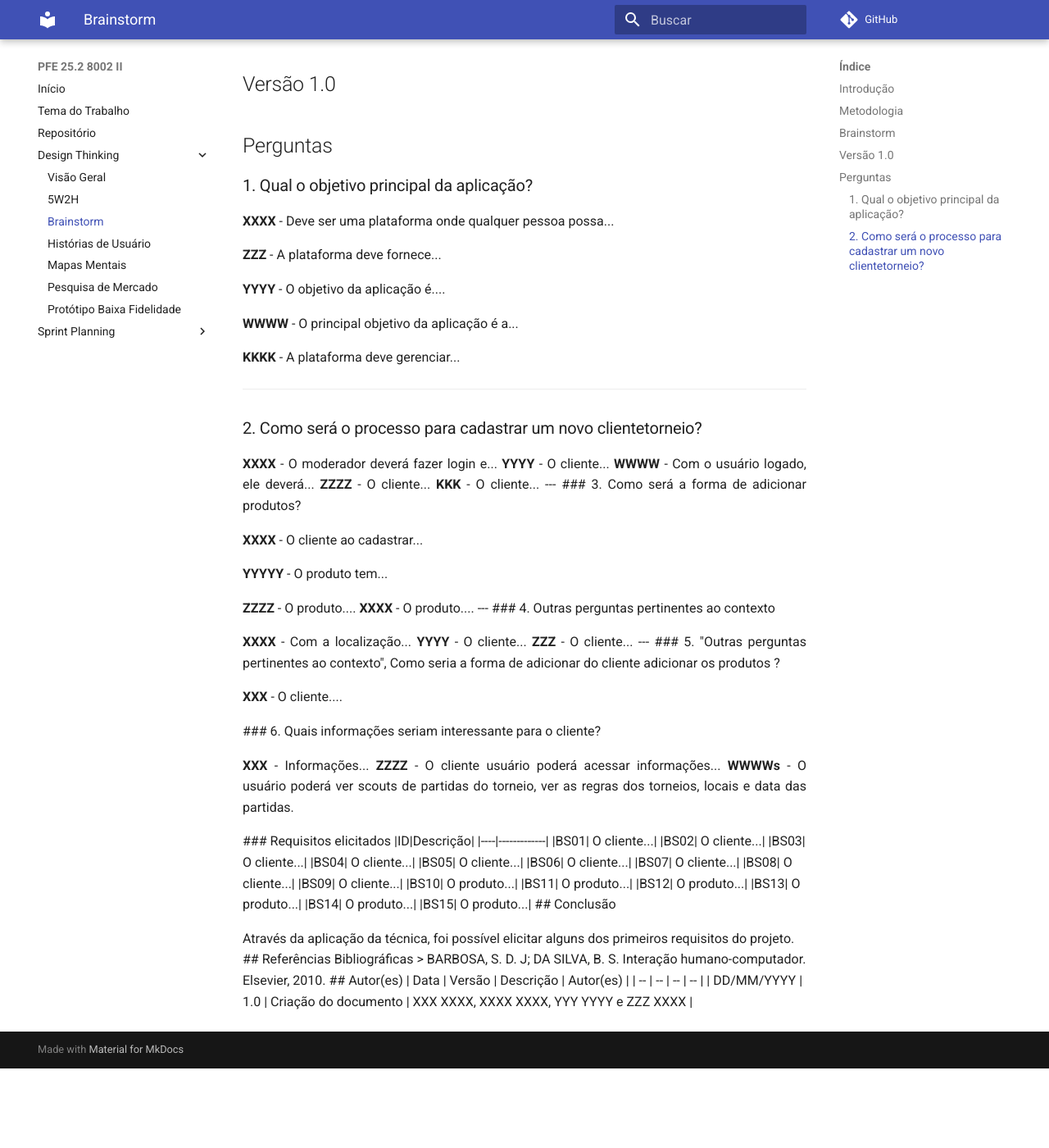
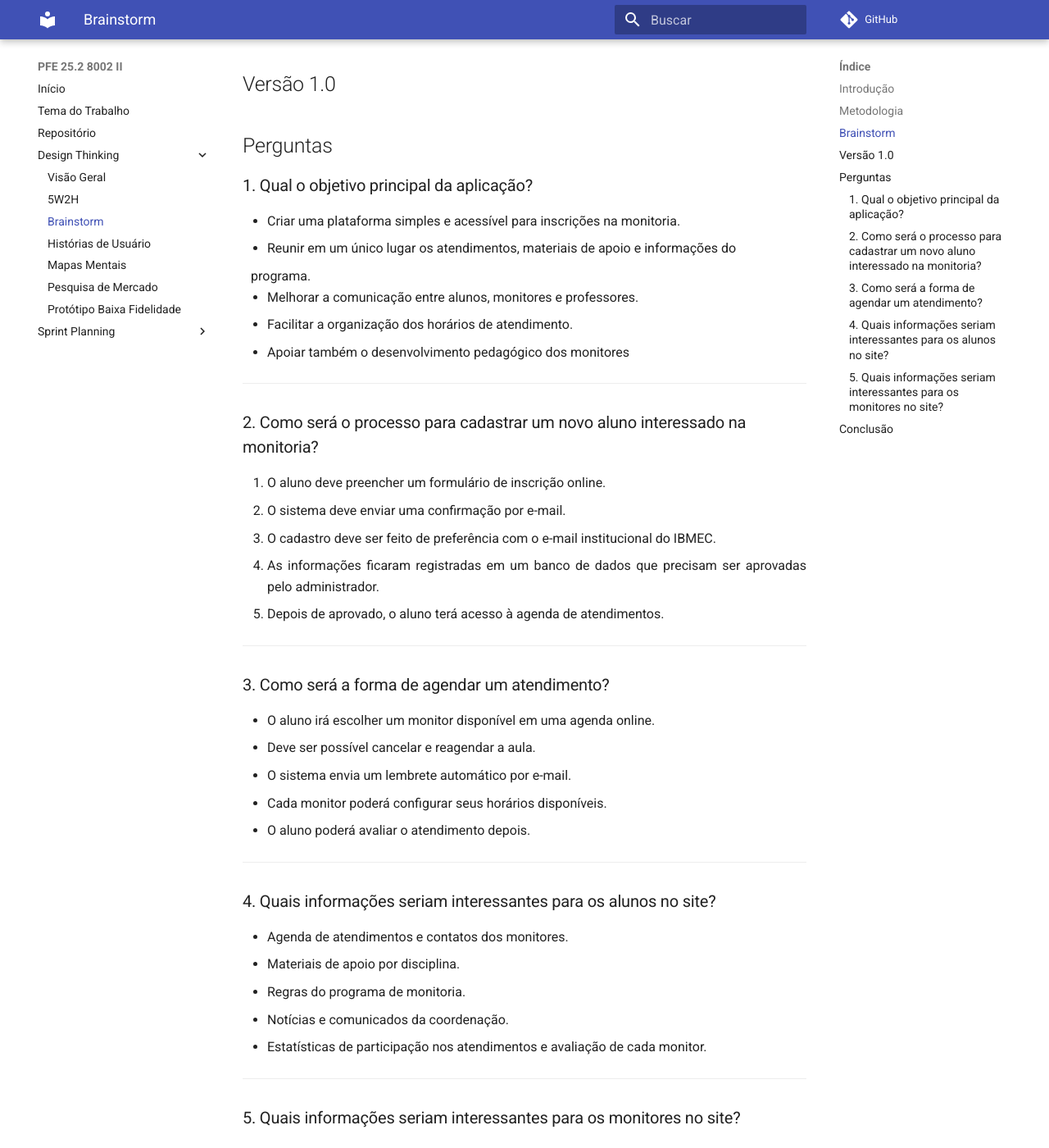
Before and after one commit to Projetos-de-Extensao/PFE_25.2_8002_II, an MkDocs documentation site: the page built from docs/design-thinking/Brainstorm.md, in a window 1280 px wide and 1400 px high, scrolled down 531 px. Shown: the whole window at 82% size. Built offline with MkDocs 1.6.1 and Material for MkDocs 9.7.7, drawn with Linux system fonts in a browser that asks for light colours; comment, search, counter and statistics services are not loaded; before the commit the page ends 1834 px from its top, so only the background shows below that; some of the changed text lies outside the part shown.

Commit message:
Adicionei  a parte do Brainstorm

```diff
--- a/docs/design-thinking/Brainstorm.md
+++ b/docs/design-thinking/Brainstorm.md
@@ -10,7 +10,8 @@ O brainstorm é uma técnica de elicitação de requisitos que consiste em reuni
 
 ## Metodologia
 <p align = "justify">
-A equipe se reuniu para debater ideias gerais sobre o projeto via..., começou .... e terminou..., onde o XXXX XXXX foi o moderador, direcionando a equipe com questões pré-elaboradas, e transcrevendo as respostas para o documento.
+A equipe se reuniu para debater ideias gerais sobre o projeto via Google Meet, no dia 25/09/2025, das 19h às 20h30.
+O moderador foi Matheus Alvarenga, que direcionou a equipe com questões pré-elaboradas e registrou as respostas para este documento.
 </p>
 
 ## Brainstorm
@@ -21,109 +22,68 @@ A equipe se reuniu para debater ideias gerais sobre o projeto via..., começou .
 
 ### 1. Qual o objetivo principal da aplicação?
 
-<p align = "justify">
-<b>XXXX</b> - Deve ser uma plataforma onde qualquer pessoa possa...
-</p>
-
-<b>ZZZ</b> - A plataforma deve fornece...
-
-<b>YYYY</b> - O objetivo da aplicação é....
-
-<b>WWWW</b> - O principal objetivo da aplicação é a...
-
-<b>KKKK</b> - A plataforma deve gerenciar...
-</p>
+<ul style="text-align: justify;">
+<li> Criar uma plataforma simples e acessível para inscrições na monitoria. </li>
+<li>Reunir em um único lugar os atendimentos, materiais de apoio e informações do</li>
+programa.
+<li>Melhorar a comunicação entre alunos, monitores e professores.</li>
+<li>Facilitar a organização dos horários de atendimento.</li>
+<li>Apoiar também o desenvolvimento pedagógico dos monitores</li>
+</ul>
 
 ---
 
-### 2. Como será o processo para cadastrar um novo clientetorneio?
+### 2. Como será o processo para cadastrar um novo aluno interessado na monitoria?
 
-<p align = "justify">
-<b>XXXX</b> - O moderador deverá fazer login e...
-
-<b>YYYY</b> - O cliente...
-
-<b>WWWW</b> - Com o usuário logado, ele deverá...
-
-<b>ZZZZ</b> - O cliente...
-
-<b>KKK</b> - O cliente...
+<ol style="text-align: justify;">
+<li> O aluno deve preencher um formulário de inscrição online.</li>
+<li> O sistema deve enviar uma confirmação por e-mail.</li>
+<li> O cadastro deve ser feito de preferência com o e-mail institucional do IBMEC.</li>
+<li> As informações ficaram registradas em um banco de dados que precisam ser
+aprovadas pelo administrador.</li>
+<li>Depois de aprovado, o aluno terá acesso à agenda de atendimentos.</li>
+</ol>
 
 ---
 
-### 3. Como será a forma de adicionar produtos?
+### 3. Como será a forma de agendar um atendimento?
 
-<p align = "justify">
-<b>XXXX</b> - O cliente ao cadastrar...
-</p>
+<ul style="text-align: justify;">
+<li>O aluno irá escolher um monitor disponível em uma agenda online.</li>
+<li>Deve ser possível cancelar e reagendar a aula.</li>
+<li>O sistema envia um  lembrete automático por e-mail.</li>
+<li>Cada monitor poderá configurar seus horários disponíveis.</li>
+<li>O aluno poderá avaliar o atendimento depois.</li>
+</ul>
 
-<p align = "justify">
-<b>YYYYY</b> - O produto tem...
-</p>
+---
 
-<b>ZZZZ</b> - O produto....
+### 4.  Quais informações seriam interessantes para os alunos no site?
 
-<b>XXXX</b> - O produto....
+<ul style="text-align: justify;">
+<li>Agenda de atendimentos e contatos dos monitores.</li>
+<li>Materiais de apoio por disciplina.</li>
+<li>Regras do programa de monitoria.</li>
+<li>Notícias e comunicados da coordenação.</li>
+<li>Estatísticas de participação nos atendimentos e avaliação de cada monitor.</li>
+</ul>
 
 
 ---
 
-### 4. Outras perguntas pertinentes ao contexto
+### 5. Quais informações seriam interessantes para os monitores no site?
+<ul style="text-align: justify;">
+<li>Relatório de presenças dos alunos.</li>
+<li>Ferramentas  para upload de materiais de apoio.</li>
+<li>Espaço para comunicação direta com os professores.</li>
+<li>Painel de agendamentos confirmados.</li>
+<li>Histórico de avaliações recebidas dos alunos.</li>
+<li>Área para deixar comentários e observações para os alunos, como dicas de estudo, sugestões de materiais extras, Feedbacks sobre atendimentos ou até pequenas tarefas para reforço.</li>
+</ul>
 
-<p align = "justify">
-<b>XXXX</b> - Com a localização...
 
-<b>YYYY</b> - O cliente...
-
-<b>ZZZ</b> - O cliente...
-
----
-
-### 5. "Outras perguntas pertinentes ao contexto", Como seria a forma de adicionar do cliente adicionar os produtos ?
-<p align = "justify">
-<b>XXX</b> - O cliente....
-</p>
-
-### 6. Quais informações seriam interessante para o cliente?
-<p align = "justify">
-   <b>XXX</b> - Informações...
-
-   <b>ZZZZ</b> - O cliente usuário poderá acessar informações...
-
-   <b>WWWWs</b> - O usuário poderá ver scouts de partidas do torneio, ver as regras dos torneios, locais e data das partidas.
-
-</p>
-
-### Requisitos elicitados
-
-|ID|Descrição|
-|----|-------------|
-|BS01| O cliente...|
-|BS02| O cliente...|
-|BS03| O cliente...|
-|BS04| O cliente...|
-|BS05| O cliente...|
-|BS06| O cliente...|
-|BS07| O cliente...|
-|BS08| O cliente...|
-|BS09| O cliente...|
-|BS10| O produto...|
-|BS11| O produto...|
-|BS12| O produto...|
-|BS13| O produto...|
-|BS14| O produto...|
-|BS15| O produto...|
 
 ## Conclusão
 <p align = "justify">
-Através da aplicação da técnica, foi possível elicitar alguns dos primeiros requisitos do projeto.
+O brainstorm ajudou a equipe a pensar nos principais objetivos e funcionalidades que o site deve ter. Também serviu para identificar as informações mais importantes tanto para os alunos quanto para os monitores. Entre as ideias levantadas, destaca-se a criação de um espaço onde os monitores possam deixar recados, dicas e avaliações para os alunos, reforçando a interação e o acompanhamento contínuo. Esse levantamento será usado como base para definir os requisitos e dar continuidade ao desenvolvimento do projeto.
 </p>
-## Referências Bibliográficas
-
-> BARBOSA, S. D. J; DA SILVA, B. S. Interação humano-computador. Elsevier, 2010.
-
-
-## Autor(es)
-| Data | Versão | Descrição | Autor(es) |
-| -- | -- | -- | -- |
-| DD/MM/YYYY | 1.0 | Criação do documento | XXX XXXX, XXXX XXXX, YYY YYYY e ZZZ XXXX |
```
